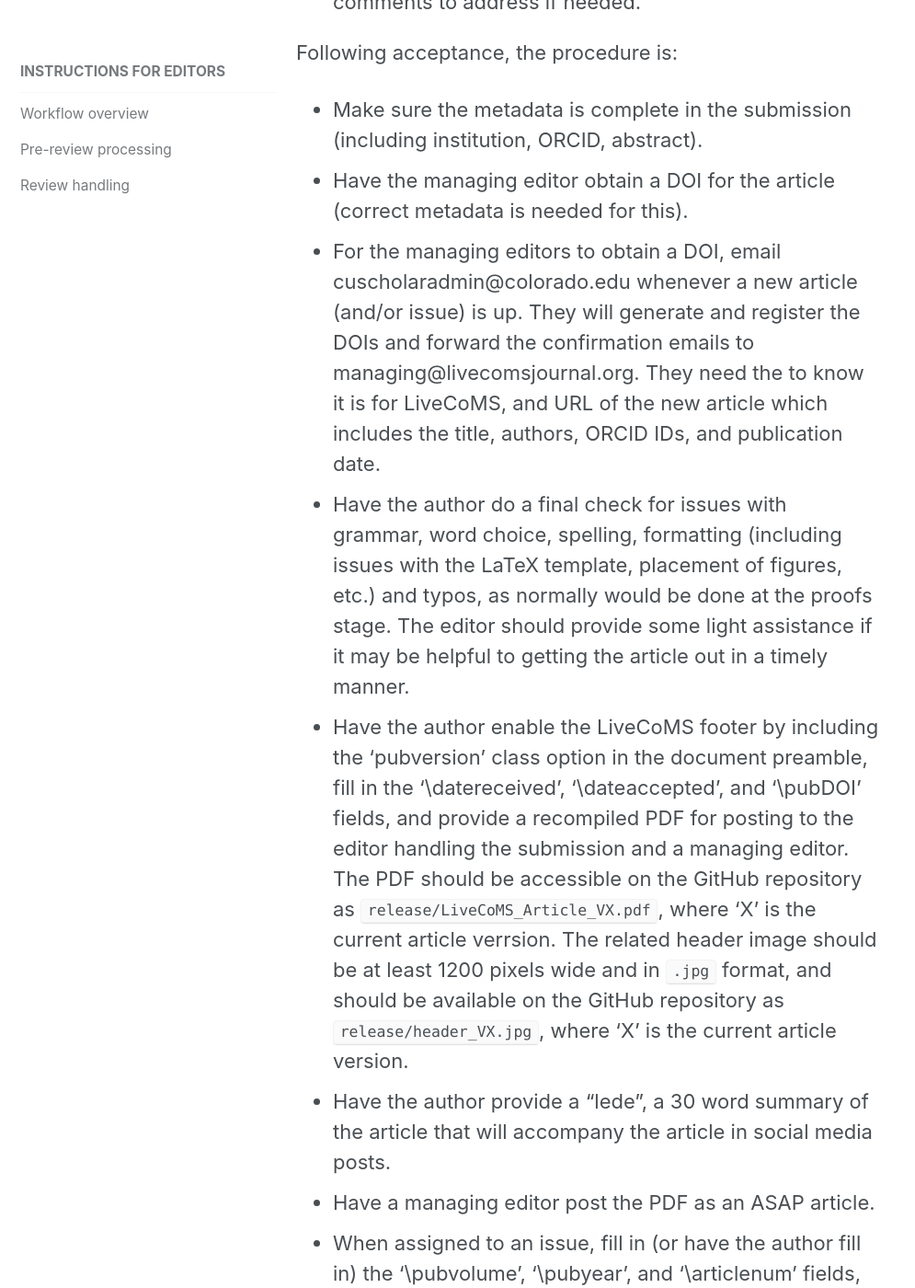
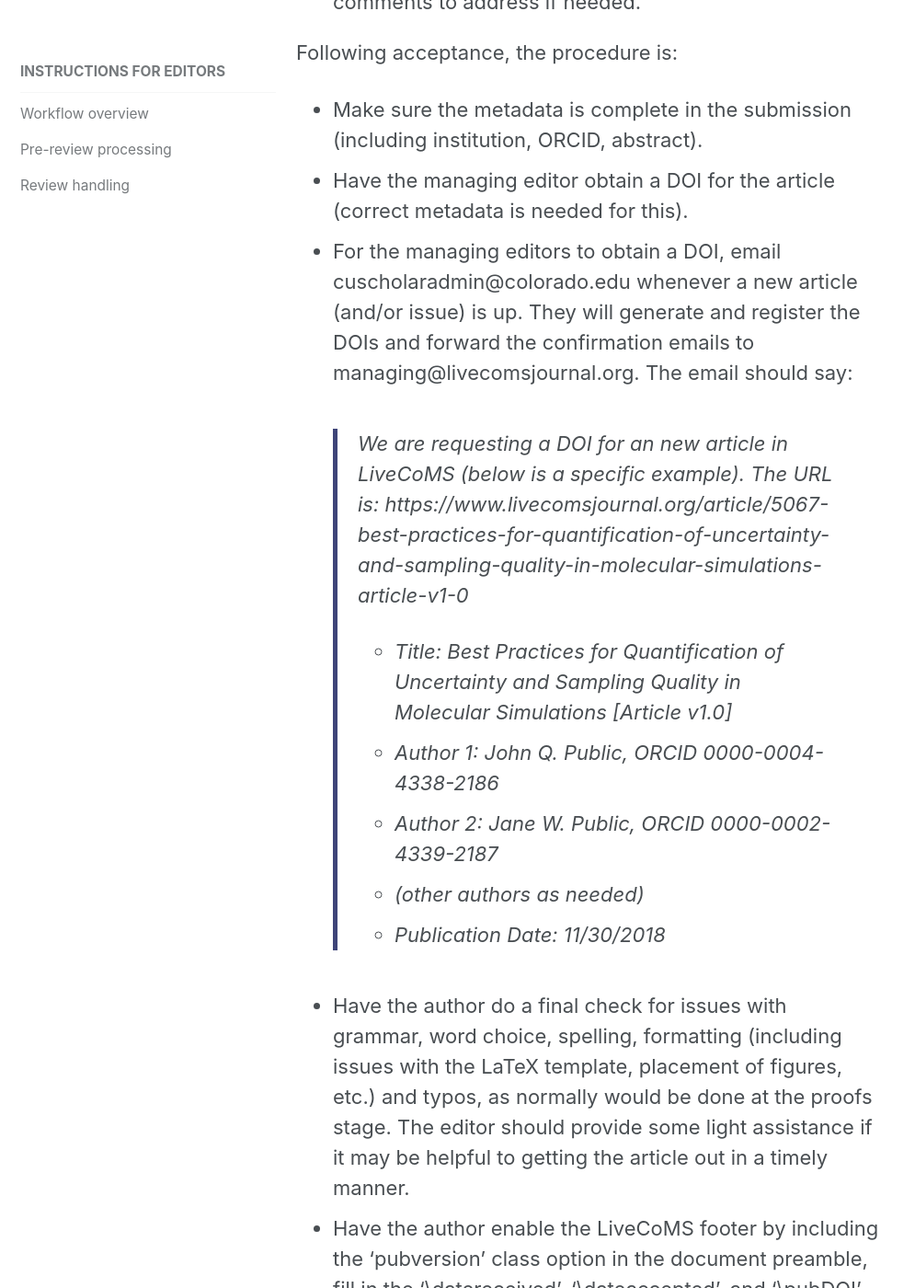
Before and after one commit to livecomsjournal/livecomsjournal.github.io, a Jekyll site: the page built from _editorial_policies/02_editor_instructions.md, in a window 1280 px wide and 1400 px high, scrolled down 5317 px. Shown: the whole window at 92% size, without its empty margins (0-995 px from the left). Built offline with Jekyll 4.4.1, drawn with Linux system fonts in a browser that asks for light colours.

Commit message:
adding text of actual email to send for DOI

```diff
--- a/_editorial_policies/02_editor_instructions.md
+++ b/_editorial_policies/02_editor_instructions.md
@@ -57,7 +57,14 @@
 Following acceptance, the procedure is:
 - Make sure the metadata is complete in the submission (including institution, ORCID, abstract).
 - Have the managing editor obtain a DOI for the article (correct metadata is needed for this).
- - For the managing editors to obtain a DOI, email cuscholaradmin@colorado.edu whenever a new article (and/or issue) is up. They will generate and register the DOIs and forward the confirmation emails to managing@livecomsjournal.org.  They need the to know it is for LiveCoMS, and URL of the new article which includes the title, authors, ORCID IDs, and publication date.
+ - For the managing editors to obtain a DOI, email cuscholaradmin@colorado.edu whenever a new article (and/or issue) is up. They will generate and register the DOIs and forward the confirmation emails to managing@livecomsjournal.org. The email should say:
+ > We are requesting a DOI for an new article in LiveCoMS (below is a specific example).
+ > The URL is: https://www.livecomsjournal.org/article/5067-best-practices-for-quantification-of-uncertainty-and-sampling-quality-in-molecular-simulations-article-v1-0
+ > - Title: Best Practices for Quantification of Uncertainty and Sampling Quality in Molecular Simulations \[Article v1.0\]
+ > - Author 1: John Q. Public, ORCID 0000-0004-4338-2186
+ > - Author 2: Jane W. Public, ORCID 0000-0002-4339-2187
+ > - (other authors as needed)
+ > - Publication Date: 11/30/2018
 - Have the author do a final check for issues with grammar, word choice, spelling, formatting (including issues with the LaTeX template, placement of figures, etc.) and typos, as normally would be done at the proofs stage. The editor should provide some light assistance if it may be helpful to getting the article out in a timely manner.
 - Have the author enable the LiveCoMS footer by including the 'pubversion' class option in the document preamble, fill in the '\datereceived', '\dateaccepted', and '\pubDOI' fields, and provide a recompiled PDF for posting to the editor handling the submission and a managing editor.  The PDF should be accessible on the GitHub repository as `release/LiveCoMS_Article_VX.pdf`, where 'X' is the current article verrsion. The related header image should be at least 1200 pixels wide and in `.jpg` format, and should be available on the GitHub repository as `release/header_VX.jpg`, where 'X' is the current article version.
 - Have the author provide a "lede", a 30 word summary of the article that will accompany the article in social media posts.
```
